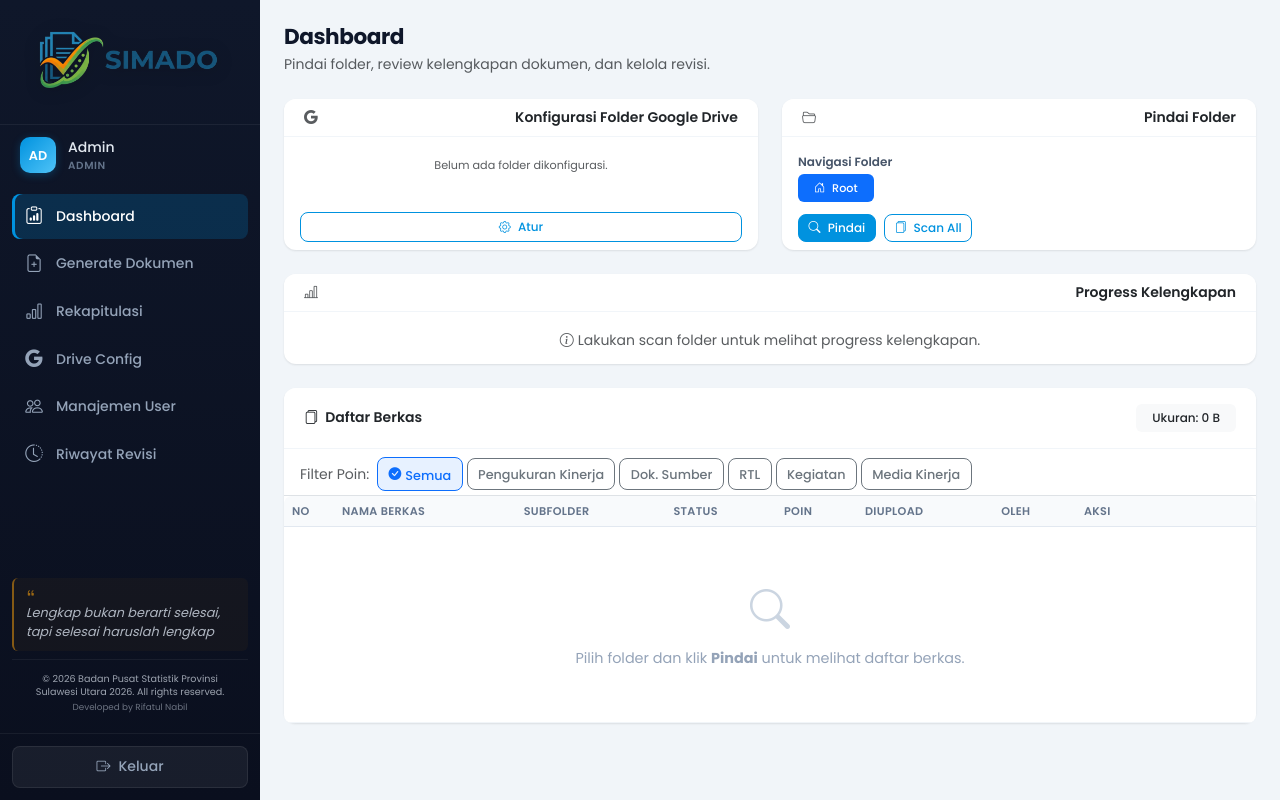
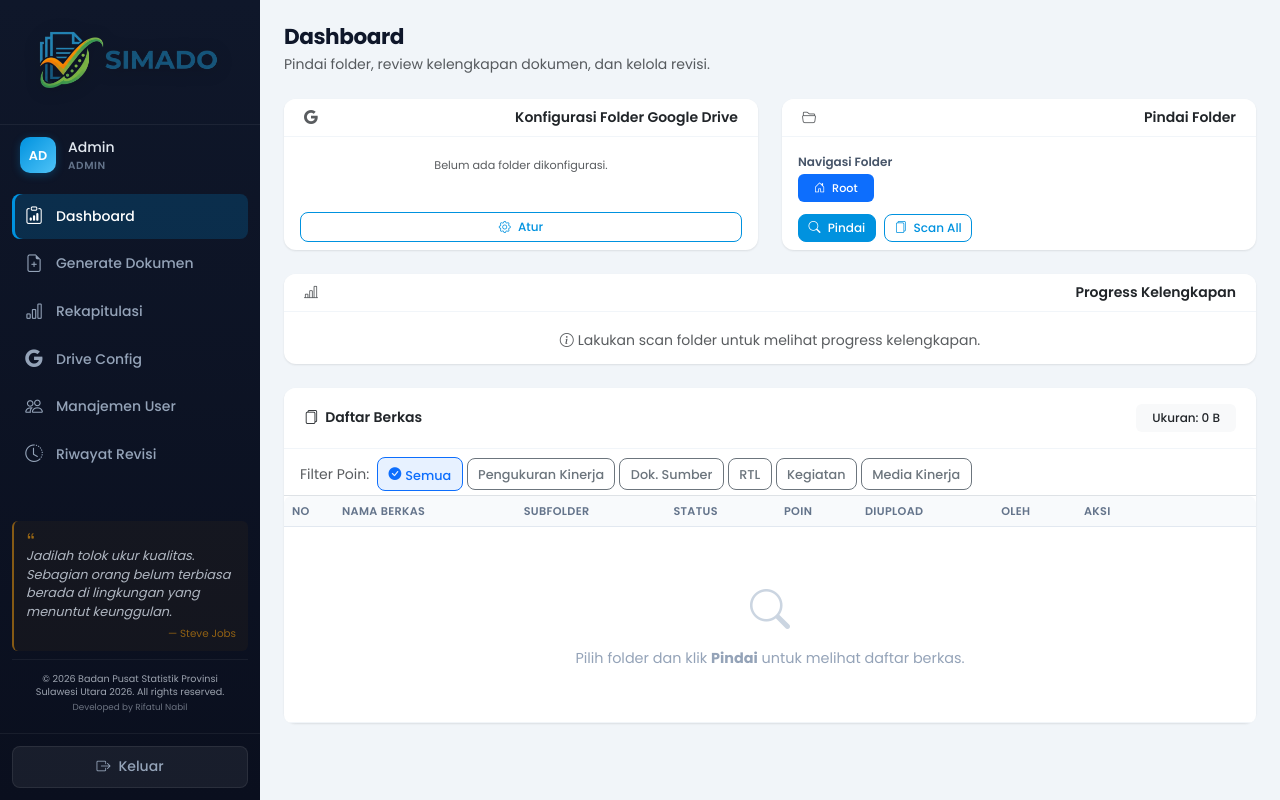
Before and after one commit to rifatul2901/sistem-manajemen-dokumen-laravel, a Laravel app: page /admin/dashboard in a window 1280 px wide. Run offline with Laravel 12, Linux system fonts and the light colour scheme; a user stored in the database is signed in; data comes from the database, SQL or seed files in the repository; some libraries are stand-ins or nearby versions.

Commit message:
ubah quotes

```diff
--- a/resources/views/layouts/main.blade.php
+++ b/resources/views/layouts/main.blade.php
@@ -122,6 +122,13 @@
         }
         .sidebar-quote i { color: rgba(245,158,11,.6); font-size: .6rem; display: block; margin-bottom: .15rem; }
         .sidebar-quote span { font-size: .8rem; line-height: 1.45; color: #afb6c1; font-style: italic; display: block; }
+        .sidebar-quote .quote-source {
+            font-size: .65rem;
+            color: rgba(245,158,11,.55);
+            font-style: normal;
+            text-align: right;
+            margin-top: .3rem;
+        }
 
         .main-content {
             margin-left: var(--sidebar-width);
@@ -437,7 +444,8 @@
         </div>
         <div class="sidebar-quote">
             <i class="bi bi-quote"></i>
-            <span>Lengkap bukan berarti selesai,<br>tapi selesai haruslah lengkap</span>
+            <span>Jadilah tolok ukur kualitas. Sebagian orang belum terbiasa berada di lingkungan yang menuntut keunggulan.</span>
+            <span class="quote-source">— Steve Jobs</span>
         </div>
         <div class="sidebar-watermark">
             <span>© 2026 {{ config('app.instansi', 'Badan Pusat Statistik Provinsi Sulawesi Utara 2026') }}. All rights reserved.</span>
```
